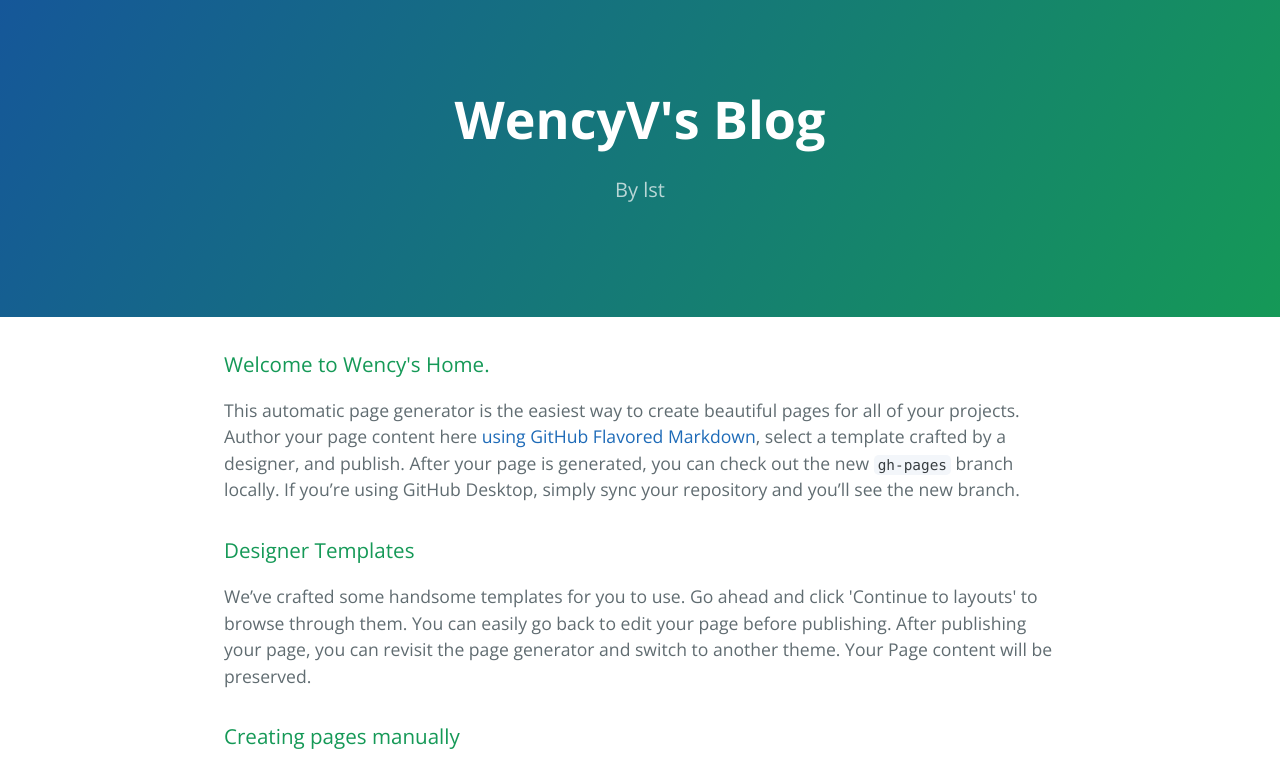
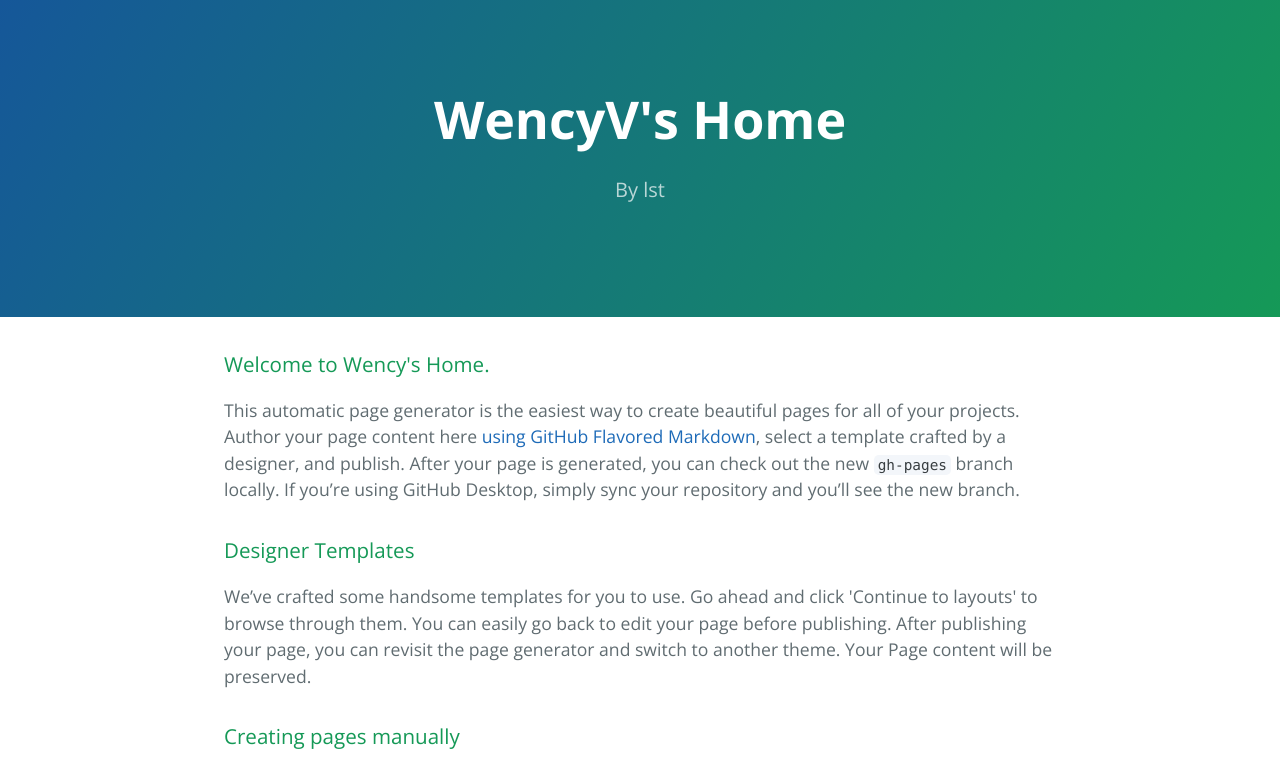
Before and after one commit to nirvana1314/nirvana1314.github.io, a plain HTML site: page index.html in a window 1280 px wide. Shown: the top 766 px of the page. Drawn offline with nearby package versions, Linux system fonts and the light colour scheme.

Commit message:
Update index.html

```diff
--- a/index.html
+++ b/index.html
@@ -11,7 +11,7 @@
   </head>
   <body>
     <section class="page-header">
-      <h1 class="project-name">WencyV's Blog</h1>
+      <h1 class="project-name">WencyV's Home</h1>
       <h2 class="project-tagline">By lst</h2>
     </section>
 
```
